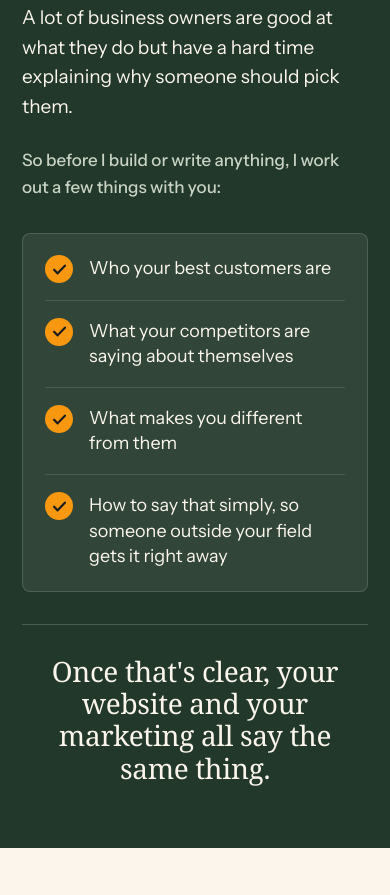
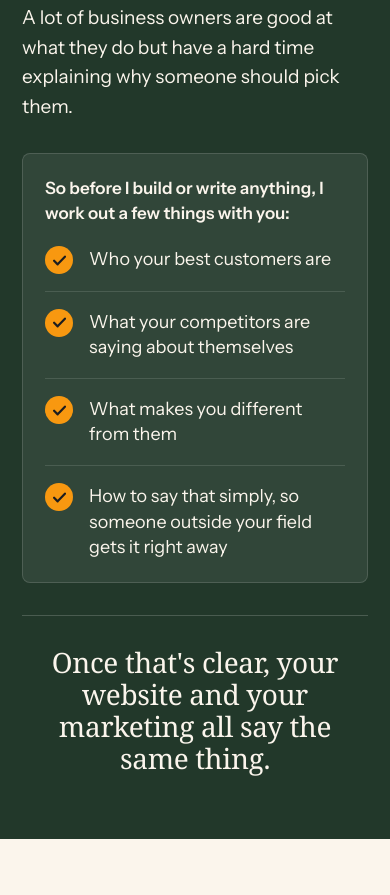
Before and after one commit to maliking/clementine-design-studio-website, an Eleventy site: page src/services/index.njk in a window 390 px wide. Shown: the part 5938-6833 px from the top of the page. Built offline with nearby package versions, Linux system fonts and the light colour scheme; Eleventy itself is replaced by a stand-in of ours; files that its build step writes are made by us from their sources; a web font is replaced by a local one.

Commit message:
Where I start: intro line moves into the panel with its list
Co-Authored-By: Claude Opus 5.5 <noreply@anthropic.com>
Claude-Session: https://claude.ai/code/session_016f5G9AHh6DeZ4t2sgX3dQK

```diff
--- a/src/assets/css/site.css
+++ b/src/assets/css/site.css
@@ -571,3 +571,13 @@ h1 em, h2 em { white-space: nowrap; }
 .cross a { color: var(--green); font-weight: 500; white-space: nowrap; text-decoration: underline; text-underline-offset: 4px; text-decoration-thickness: 1px; }
 .cross a:hover { color: var(--ink); }
 @media (max-width: 760px) { .cross { font-size: 16px; } }
+
+/* Where I start: intro line inside the panel with its list (11/25). */
+.start-panel { background: rgba(255, 255, 255, .07); border: 1px solid rgba(255, 255, 255, .14); border-radius: var(--radius); padding: 32px 34px 10px; }
+.start-grid .start-panel .list-intro { margin: 0 0 4px; color: var(--on-dark); font-weight: 600; font-size: 18px; line-height: 1.45; }
+.start-panel .tiles { background: none; border: 0; border-radius: 0; padding: 0; }
+@media (max-width: 900px) {
+  .start-panel { padding: 22px 22px 4px; }
+  .start-grid .start-panel .list-intro { font-size: 17px; }
+  .start-panel .tiles { padding: 0; }
+}
--- a/src/services/index.njk
+++ b/src/services/index.njk
@@ -134,14 +134,16 @@ permalink: /services/
     <div>
       <h2>Where I <em>start</em></h2>
       <p class="lead">A lot of business owners are good at what they do but have a hard time explaining why someone should pick them.</p>
+    </div>
+    <div class="start-panel">
       <p class="list-intro">So before I build or write anything, I work out a few things with you:</p>
+      <ul class="tiles">
+        <li>Who your best customers are</li>
+        <li>What your competitors are saying about themselves</li>
+        <li>What makes you different from them</li>
+        <li>How to say that simply, so someone outside your field gets it right away</li>
+      </ul>
     </div>
-    <ul class="tiles">
-      <li>Who your best customers are</li>
-      <li>What your competitors are saying about themselves</li>
-      <li>What makes you different from them</li>
-      <li>How to say that simply, so someone outside your field gets it right away</li>
-    </ul>
     <p class="closing">Once that's clear, your website and your marketing all say the same thing.</p>
   </div>
 </section>
```
